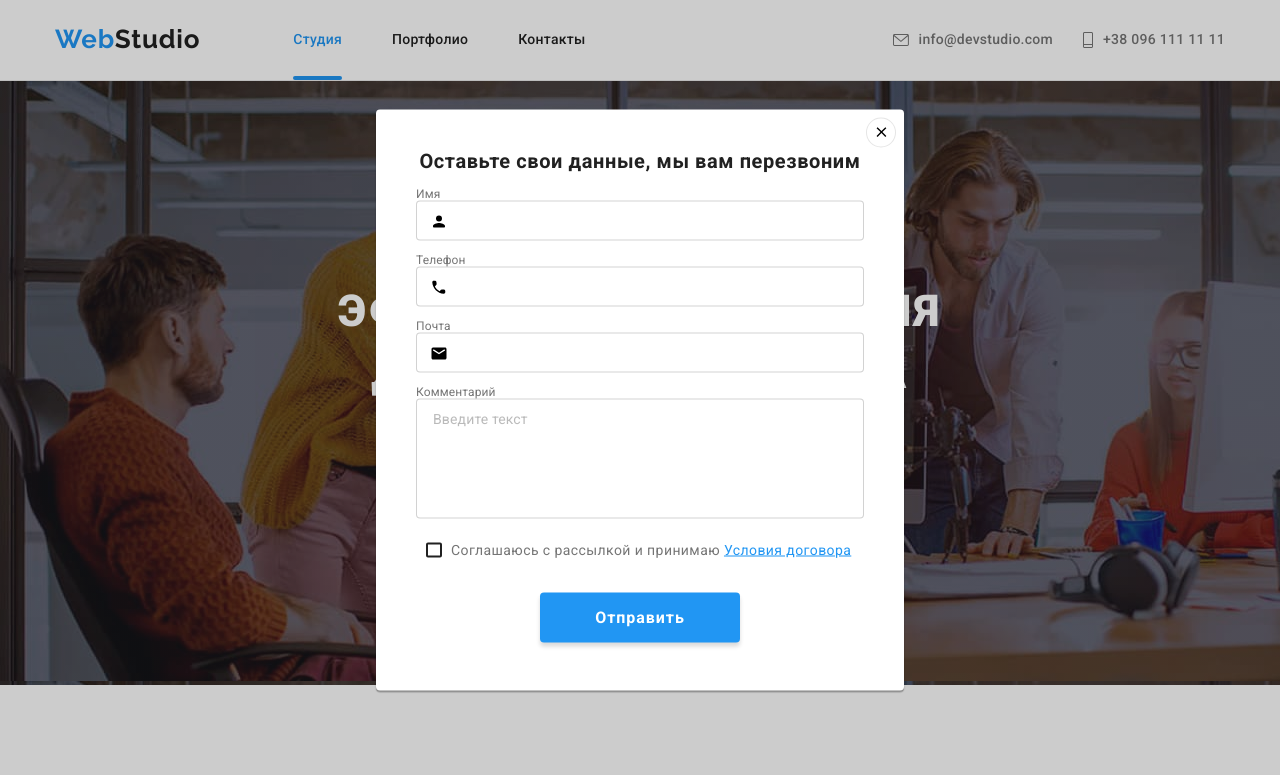
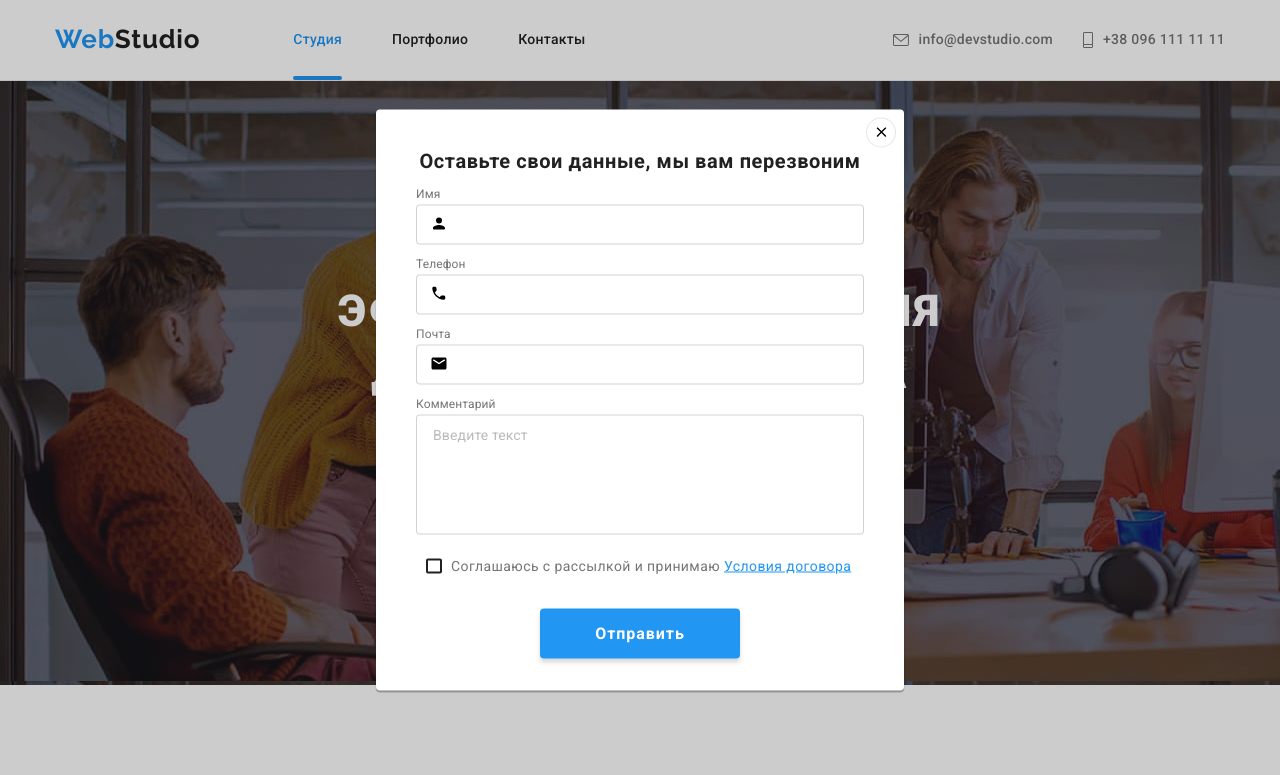
Before and after one commit to OlyaNegrych/goit-markup-hw-06, a plain HTML site: page index.html in a window 1280 px wide. Both pictures are taken after a click on the button "Заказать услугу". Shown: the top 775 px of the page. Drawn offline with nearby package versions, Linux system fonts and the light colour scheme.

Commit message:
коригує відступ від лейбела вниз

```diff
--- a/css/styles.css
+++ b/css/styles.css
@@ -354,7 +354,7 @@ display: inline-block;
 margin-bottom: 4px;
 font-weight: 400;
 font-size: 12px;
-line-height: 1.17px;
+line-height: 1.17;
 letter-spacing: 0.01em;
 color: var(--text-color);
 }
```
